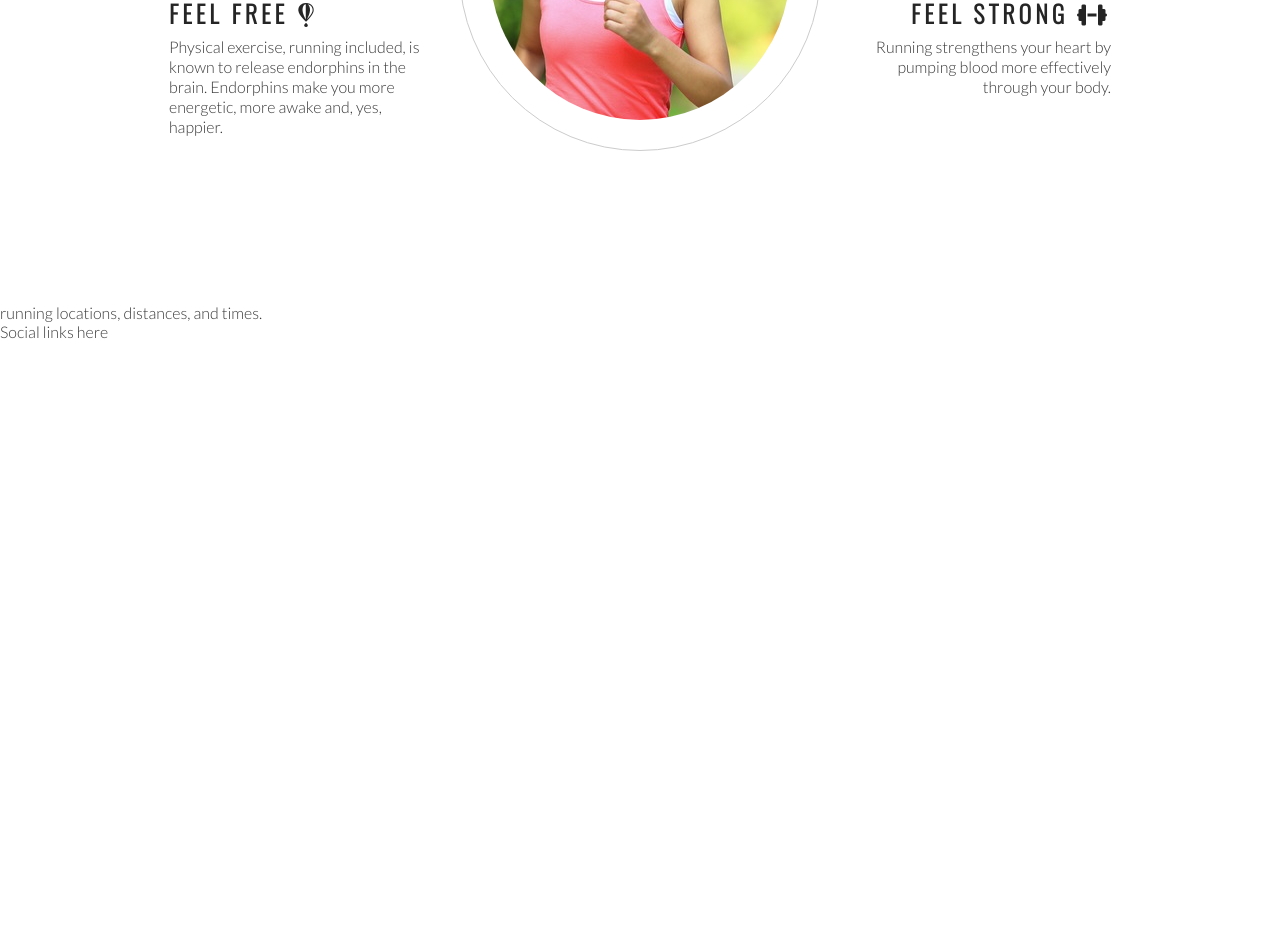
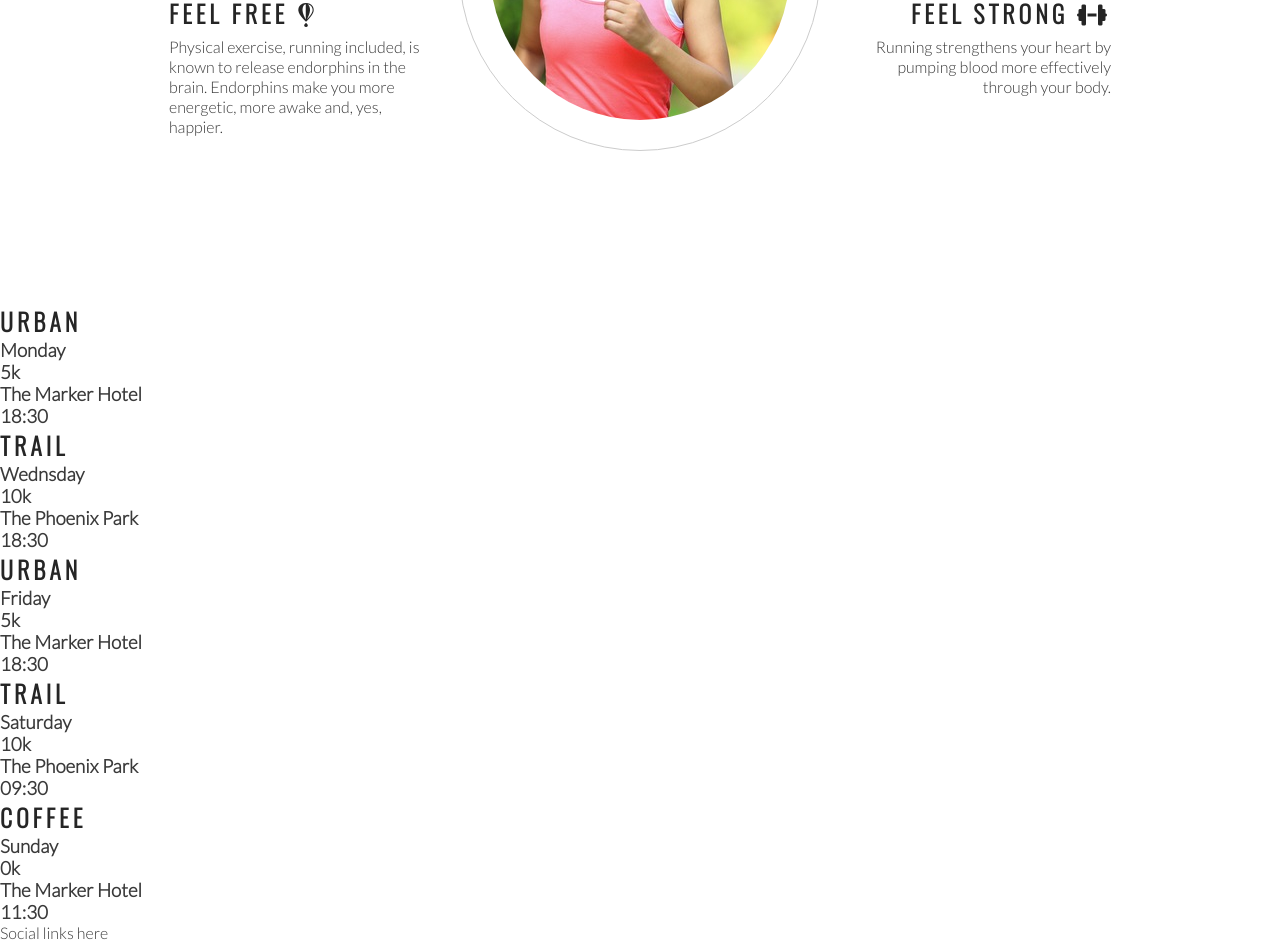
Before and after one commit to Lilsliceofpie/LOVE-RUNNING, a plain HTML site: page index.html in a window 1280 px wide. Shown: the part 992-1934 px from the top of the page. Before the commit the page ends 1333 px from the top, so only its background shows below. Drawn offline with nearby package versions, Linux system fonts and the light colour scheme.

Commit message:
add meetup times main structure

```diff
--- a/index.html
+++ b/index.html
@@ -86,7 +86,41 @@
         </div>
     </section>
     <section>
-        running locations, distances, and times.
+        <div>
+            <h2>Urban</h2>
+            <h3>Monday</h3>
+            <h3>5k</h3>
+            <h3>The Marker Hotel</h3>
+            <h3>18:30</h3>
+        </div>
+        <div>
+            <h2>Trail</h2>
+            <h3>Wednsday</h3>
+            <h3>10k</h3>
+            <h3>The Phoenix Park</h3>
+            <h3>18:30</h3>
+        </div>
+        <div>
+            <h2>Urban</h2>
+            <h3>Friday</h3>
+            <h3>5k</h3>
+            <h3>The Marker Hotel</h3>
+            <h3>18:30</h3>
+        </div>
+        <div>
+            <h2>Trail</h2>
+            <h3>Saturday</h3>
+            <h3>10k</h3>
+            <h3>The Phoenix Park</h3>
+            <h3>09:30</h3>
+        </div>
+        <div>
+            <h2>Coffee</h2>
+            <h3>Sunday</h3>
+            <h3>0k</h3>
+            <h3>The Marker Hotel</h3>
+            <h3>11:30</h3>
+        </div>
     </section>
     <footer>
         Social links here
```
